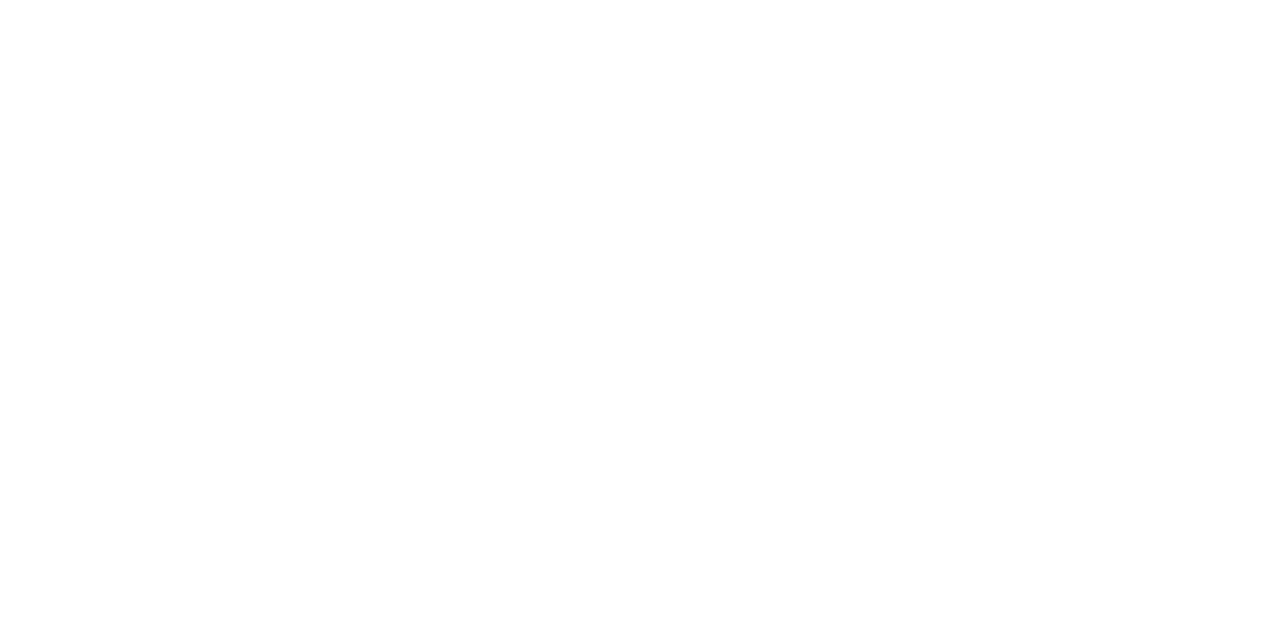
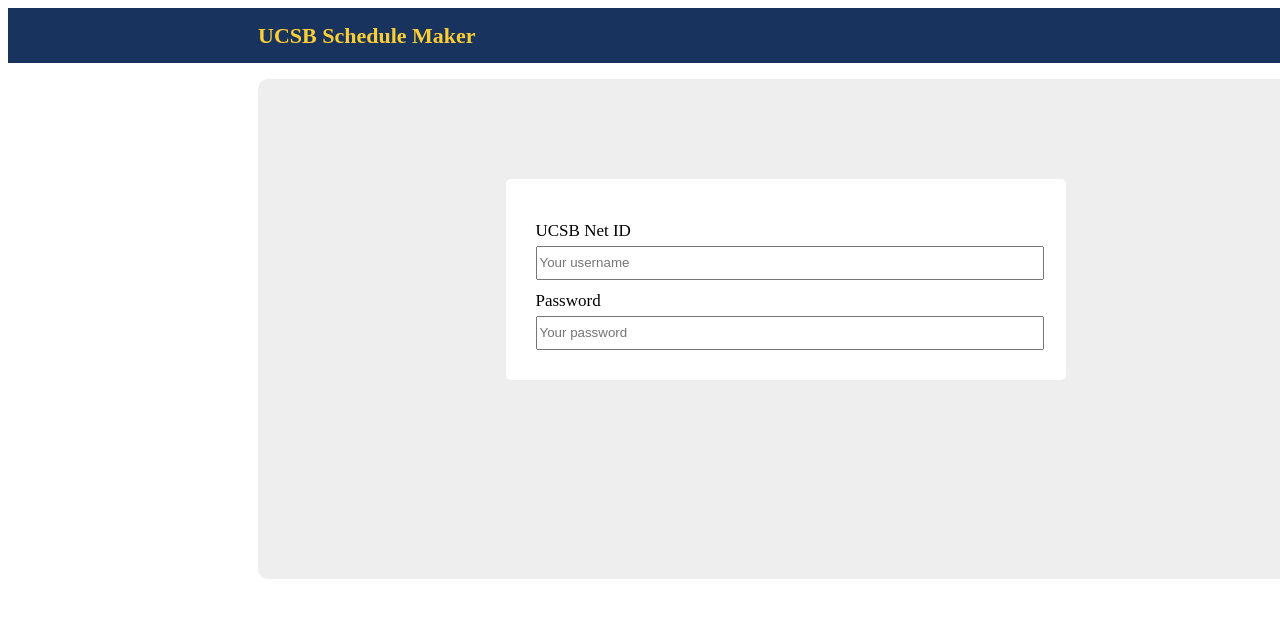
Before and after one commit to Adarsha58/UCSB_Schedule_Maker, a React (Create React App) app: page / in a window 1280 px wide. Shown: the top 618 px of the page. Built offline with nearby package versions, Linux system fonts and the light colour scheme.

Commit message:
Inital Changes

```diff
--- a/src/App.js
+++ b/src/App.js
@@ -1,9 +1,13 @@
 import React from 'react';
-
+import PageWrapper from "./components/PageWrapper";
+import Login from "./components/pages/Login";
 
 function App() {
   return (
     <div className="App">
+        <PageWrapper>
+          <Login/>
+        </PageWrapper>
 
     </div>
   );
--- /dev/null
+++ b/src/components/PageWrapper.js
@@ -0,0 +1,15 @@
+import React, {Component} from 'react';
+import "../css/main.css"
+
+class PageWrapper extends Component{
+    render(){
+        return(
+            <div className="nav-Container">
+                <h1>UCSB Schedule Maker</h1>
+                {this.props.children}
+            </div>
+        );
+    }
+}
+
+export default PageWrapper;
--- /dev/null
+++ b/src/components/pages/Login.js
@@ -0,0 +1,36 @@
+import React, {Component} from 'react';
+import Field from "./common/Field";
+import "../../css/login.css"
+
+const field = [
+    {
+        name:"UCSB Net ID",
+        placeholder: "Your username"
+    },
+    {
+        name:"Password",
+        placeholder:"Your password"
+    }
+];
+
+class Login extends Component{
+    render(){
+        return(
+            <div className="login-container">
+                <div className="login-form">
+                    <form className="form-group">
+                        {field.map((field, index) => {
+                            return(<Field {...field}
+                                key={index}
+                                onChange={this.props.onChange}
+                                onBlur={this.props.onBlur}
+                            />)
+                        })}
+                    </form>
+                </div>
+            </div>
+        );
+    }
+}
+
+export default Login;
--- /dev/null
+++ b/src/components/pages/common/Field.js
@@ -0,0 +1,25 @@
+import React, {Component} from 'react';
+import "../../../css/login.css"
+
+class Field extends Component{
+    render(){
+        return(
+            <div className="form-group">
+                <div className="row">
+                    <h1>{this.props.name}</h1>
+                </div>
+                <input className="form-control"
+                    id={this.props.name}
+                    type="text"
+                    placeholder={this.props.placeholder}
+                    required="required"
+                    name={this.props.name}
+                    onChange={this.props.onChange}
+                    onBlur={this.props.onBlur}
+                />
+            </div>
+        );
+    }
+}
+
+export default Field;
--- /dev/null
+++ b/src/css/login.css
@@ -0,0 +1,34 @@
+.login-container{
+    min-height: 50vh;
+    background: #eee;
+    padding-top: 100px;
+    margin-top: 30px;
+    margin-right: 545px;
+    padding: auto;
+    border-radius: 10px;
+
+}
+
+.login-form{
+    max-width: 500px;
+    margin: 0 auto;
+    background: #fff;
+    padding: 30px;
+    box-shadow: 0px 0px 15px rbga(0,0,0,0.5);
+    border-radius: 5px;
+
+}
+
+.row h1{
+   display: block;
+   width: 100%;
+   font-size: 17px;
+   margin-bottom: 5px;
+   color: black;
+   font-weight: normal;
+}
+
+input{
+    width: 100%;
+    height: 3.5vh;
+}
--- /dev/null
+++ b/src/css/main.css
@@ -0,0 +1,13 @@
+.nav-Container{
+    width: 200vh;
+    height: 6.5vh;
+    background-color: #18335d;
+    font-size: 11px;
+    color:#FFCE34;
+    float:left;
+    font-weight: bold;
+    padding-top: 0.5px;
+    padding-bottom: 2.5px;
+    padding-left: 250px;
+    position: fixed;
+}
```
